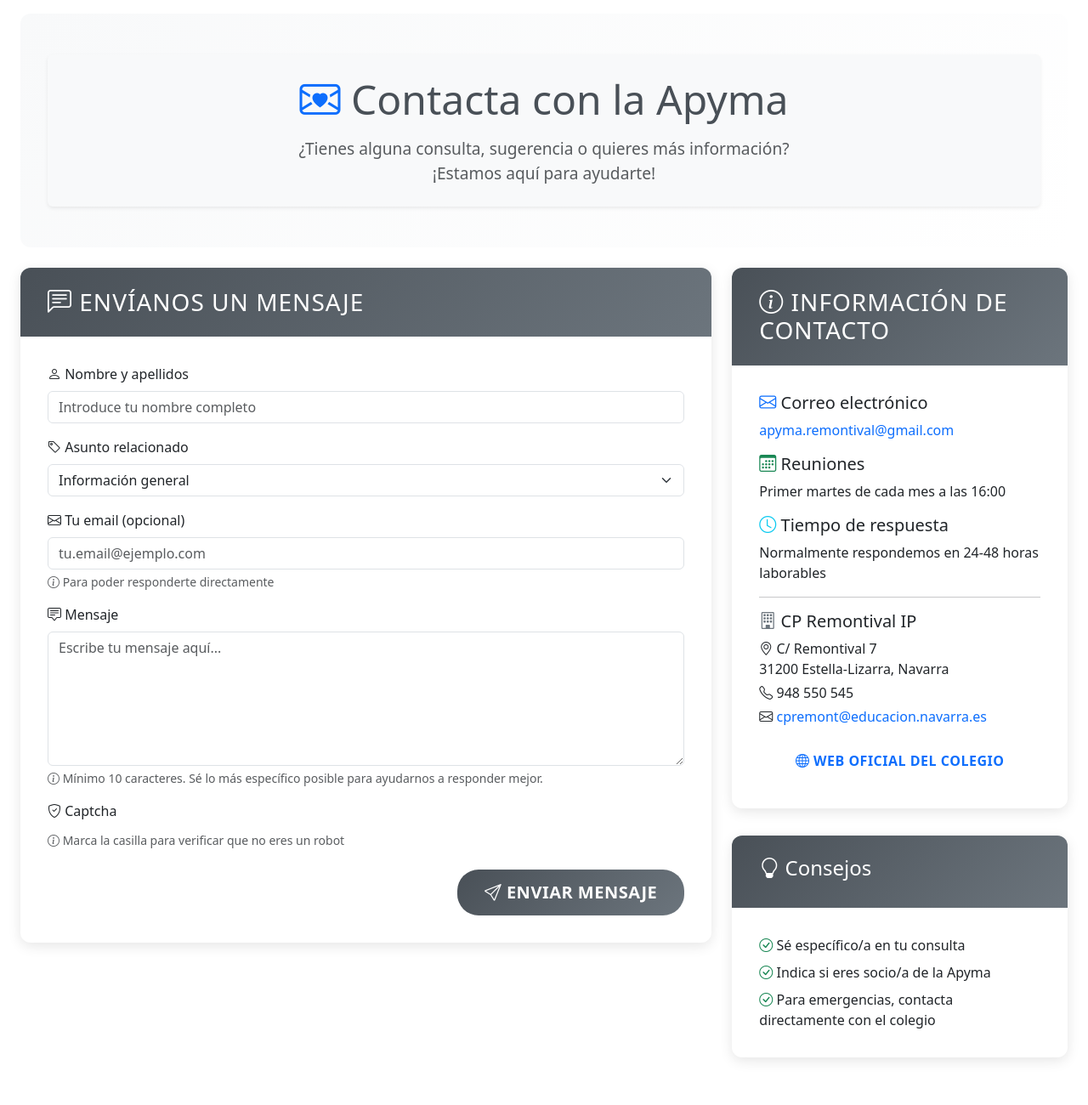
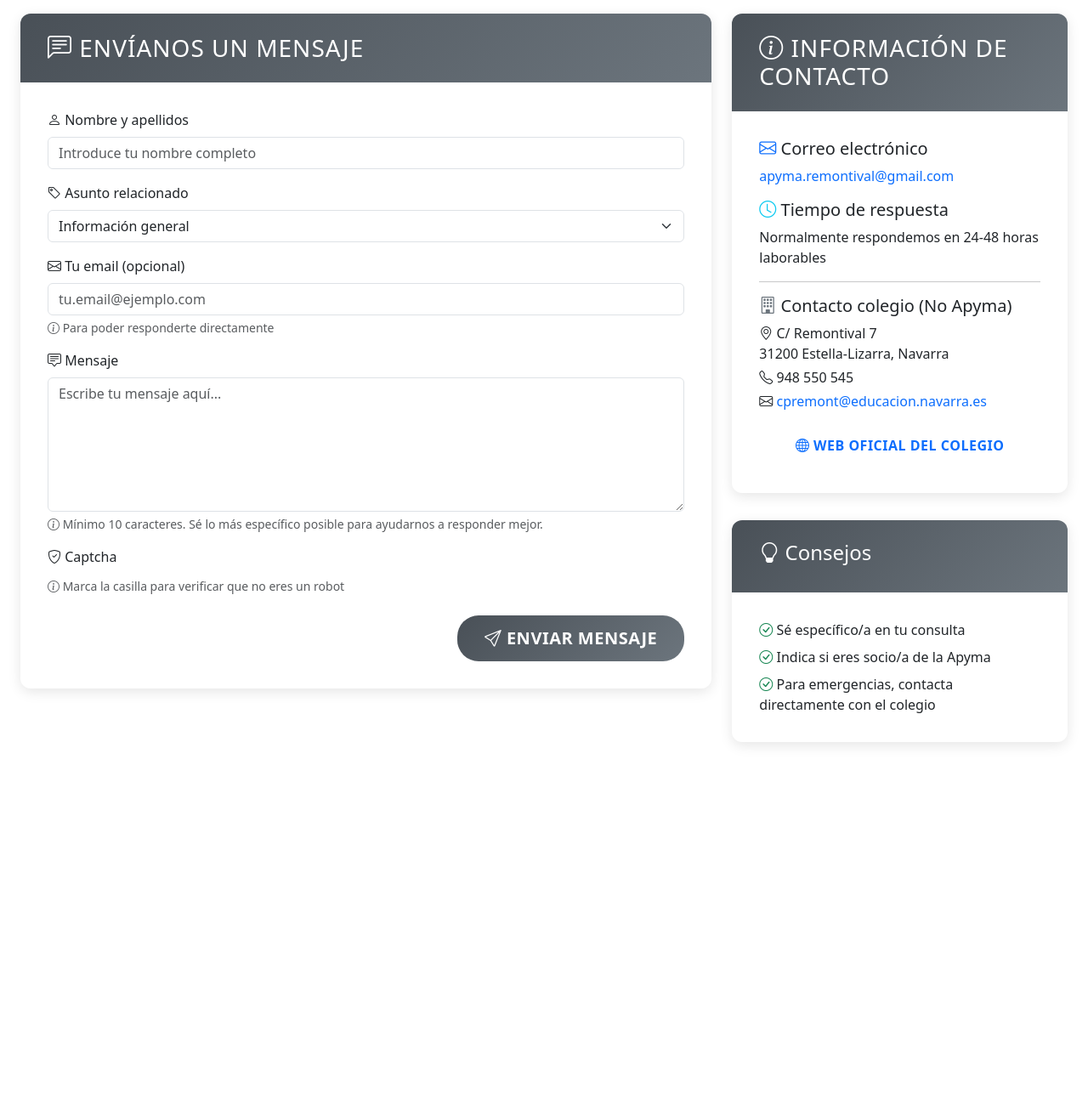
Before and after one commit to robeche/apyma-remontival, a Django app: page /es/contacto/ in a window 1280 px wide. Shown: the part 216-1516 px from the top of the page at 85% size. After the commit the page ends 1093 px from the top, so only its background shows below. Run offline with Django 5.2, Linux system fonts and the light colour scheme.

Commit message:
Modificada página de contacto

```diff
--- a/usuarios/templates/usuarios/contacto.html
+++ b/usuarios/templates/usuarios/contacto.html
@@ -11,18 +11,6 @@
         <li class="breadcrumb-item active" aria-current="page">{% trans "Contacto" %}</li>
     </ol>
 </nav>
-
-<!-- Header -->
-<div class="hero-section fade-in-up mb-4">
-    <div class="row">
-        <div class="col-12">
-            <div class="text-center bg-light p-4 rounded shadow-sm">
-                <h1 class="mb-3"><i class="bi bi-envelope-heart text-primary"></i> {% trans "Contacta con la Apyma" %}</h1>
-                <p class="lead text-muted">{% trans "¿Tienes alguna consulta, sugerencia o quieres más información? ¡Estamos aquí para ayudarte!" %}</p>
-            </div>
-        </div>
-    </div>
-</div>
 
 <!-- Mensajes de éxito/error -->
 {% if messages %}
@@ -158,10 +146,6 @@
                     </p>
                 </div>
 
-                <div class="mb-3">
-                    <h5><i class="bi bi-calendar3 text-success"></i> {% trans "Reuniones" %}</h5>
-                    <p class="mb-0">{% trans "Primer martes de cada mes a las 16:00" %}</p>
-                </div>
 
                 <div class="mb-3">
                     <h5><i class="bi bi-clock text-info"></i> {% trans "Tiempo de respuesta" %}</h5>
@@ -171,7 +155,7 @@
                 <hr>
 
                 <div class="mb-3">
-                    <h5><i class="bi bi-building text-secondary"></i> CP Remontival IP</h5>
+                    <h5><i class="bi bi-building text-secondary"></i> Contacto colegio (No Apyma)</h5>
                     <p class="mb-1">
                         <i class="bi bi-geo-alt"></i> C/ Remontival 7<br>
                         31200 Estella-Lizarra, Navarra
```
